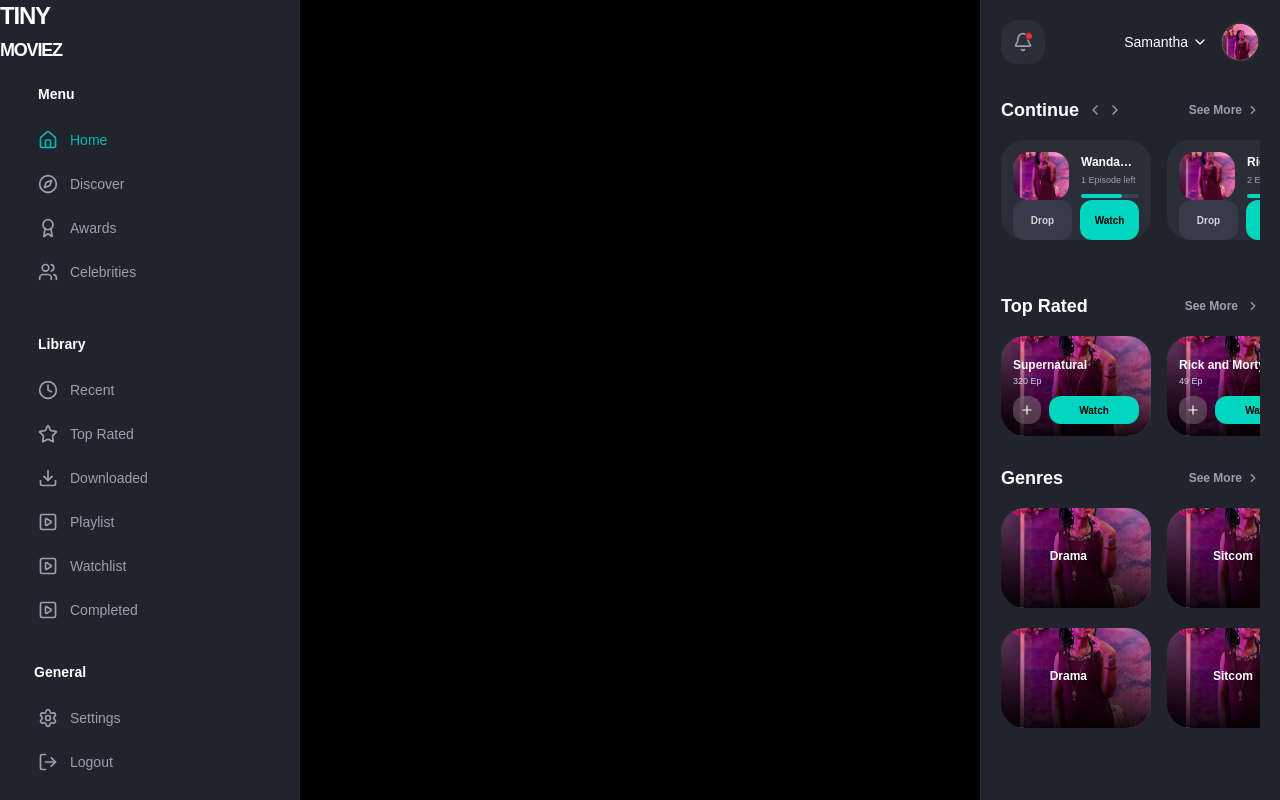
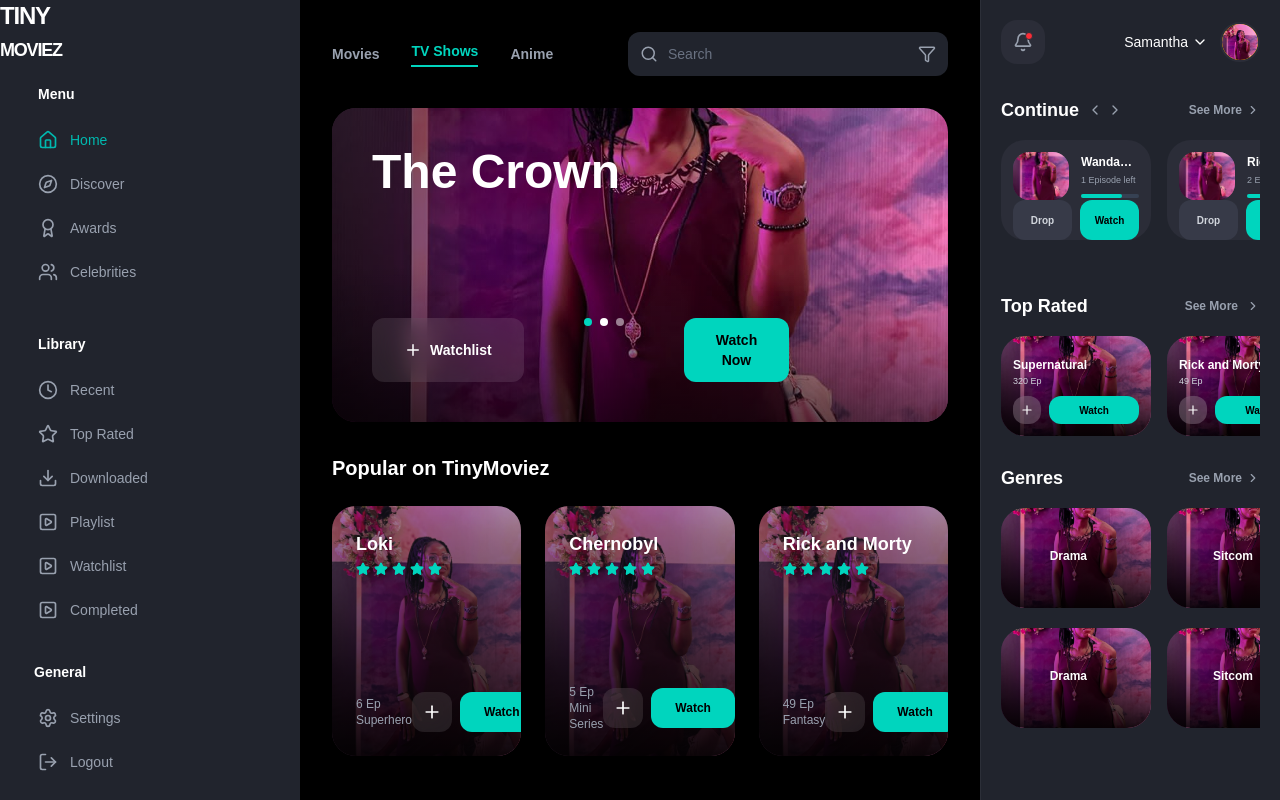
Before and after one commit to chi-touch/movie, a Next.js app: page / in a window 1280 px wide. Built offline with nearby package versions, Linux system fonts and the light colour scheme; a web font is replaced by a local one.

Commit message:
home page

```diff
--- a/src/app/page.tsx
+++ b/src/app/page.tsx
@@ -1,10 +1,162 @@
-import Image from "next/image";
+"use client"
+import { Search, Filter, ChevronLeft, ChevronRight, Plus, Star, Play } from "lucide-react"
+import Image from "next/image"
 
 export default function Home() {
+
+  const topVideo = [
+    { id: 1, title: 'The Crown', image: '/myPic.jpg', }
+
+  ]
+  const popularMovies = [
+    {
+      id: 1,
+      title: "Loki",
+      episodes: "6 Ep",
+      genre: "Superhero",
+      image: "/myPic.jpg",
+      rating: 5,
+    },
+    {
+      id: 2,
+      title: "Chernobyl",
+      episodes: "5 Ep",
+      genre: "Mini Series",
+      image: "/myPic.jpg",
+      rating: 5,
+    },
+    {
+      id: 3,
+      title: "Rick and Morty",
+      episodes: "49 Ep",
+      genre: "Fantasy",
+      image: "/myPic.jpg",
+      rating: 5,
+    },
+  ]
+
   return (
-    <div >
+    <div className="h-full w-full overflow flex flex-col gap-8 pb-3">
+
+      <div className="flex items-center justify-between">
+        <div className="flex items-center gap-8 text-gray-400 font-bold text-sm">
+          <button className="hover:text-white transition-colors">Movies</button>
+          <button className="text-teal-400 pb-1 border-b-2 border-teal-400">TV Shows</button>
+          <button className="hover:text-white transition-colors">Anime</button>
+        </div>
+
+        <div className="relative w-80">
+          <Search className="absolute left-3 top-1/2 -translate-y-1/2 text-gray-400" size={18} />
+          <input
+            type="text"
+            placeholder="Search"
+            className="w-full bg-[#21242D] text-white pl-10 pr-10 py-3 rounded-xl outline-none focus:ring-1 focus:ring-teal-400/50 text-sm font-medium placeholder-gray-500"
+          />
+          <Filter className="absolute right-3 top-1/2 -translate-y-1/2 text-gray-400 cursor-pointer hover:text-white" size={18} />
+        </div>
+      </div>
 
 
+      <div className="relative w-full h-[700px] rounded-3xl overflow-hidden group">
+        {topVideo.map((item) => (
+          <div key={item.id} className="relative w-full h-full">
+            <Image
+              src={item.image}
+              alt={item.title}
+              fill
+              className="object-cover"
+              priority
+            />
+
+            <div className="absolute inset-0 bg-gradient-to-r from-black/60 via-black/20 to-transparent" />
+            <div className="absolute inset-0 bg-gradient-to-t from-black/60 via-transparent to-transparent" />
+
+            <div className="absolute inset-x-4 top-1/2 -translate-y-1/2 flex justify-between z-10 opacity-0 group-hover:opacity-100 transition-opacity">
+              <button className="w-10 h-10 bg-white/10 backdrop-blur-md rounded-xl flex items-center justify-center hover:bg-white/20 transition-colors text-white">
+                <ChevronLeft size={20} />
+              </button>
+              <button className="w-10 h-10 bg-white/10 backdrop-blur-md rounded-xl flex items-center justify-center hover:bg-white/20 transition-colors text-white">
+                <ChevronRight size={20} />
+              </button>
+            </div>
+
+
+            <div className="absolute inset-0 p-10 flex flex-col justify-between">
+              <h1 className="text-5xl font-bold text-white max-w-md">{item.title}</h1>
+
+              <div className="flex items-end justify-between">
+                <div className="flex gap-5">
+                  <button className="flex items-center gap-2 px-8 py-3 bg-white/10 backdrop-blur-md rounded-xl text-white font-bold text-sm hover:bg-white/20 transition-colors">
+                    <Plus size={18} />
+                    Watchlist
+                  </button>
+                  <div className="flex gap-2 pb-2 ml-10">
+                    <div className="w-2 h-2 rounded-full bg-teal-400" />
+                    <div className="w-2 h-2 rounded-full bg-white" />
+                    <div className="w-2 h-2 rounded-full bg-white/50" />
+                  </div>
+
+                  <button className="flex items-center ml-10 mr-40 gap-2 px-8 py-3 bg-teal-400 rounded-xl text-black font-bold text-sm hover:bg-teal-500 transition-colors">
+                    Watch Now
+                  </button>
+                </div>
+
+                {/* <div className="flex gap-2 pb-2">
+                  <div className="w-2 h-2 rounded-full bg-teal-400" />
+                  <div className="w-2 h-2 rounded-full bg-white" />
+                  <div className="w-2 h-2 rounded-full bg-white/50" />
+                </div> */}
+              </div>
+            </div>
+          </div>
+        ))}
+      </div>
+
+
+      <div>
+        <h2 className="text-xl font-bold text-white mb-6">Popular on TinyMoviez</h2>
+
+        <div className="grid grid-cols-1 md:grid-cols-2 lg:grid-cols-3 gap-6">
+          {popularMovies.map((movie) => (
+            <div key={movie.id} className="h-[250px] rounded-3xl overflow-hidden relative group cursor-pointer bg-[#21242D]">
+              <Image
+                src={movie.image}
+                alt={movie.title}
+                fill
+                className="object-cover transition-transform duration-500 group-hover:scale-110 opacity-60"
+              />
+              <div className="absolute inset-0 bg-gradient-to-t from-black/90 via-black/40 to-transparent" />
+
+              <div className="absolute inset-0 p-6 flex flex-col justify-between">
+                <div>
+                  <h3 className="text-white font-bold text-lg mb-1">{movie.title}</h3>
+                  <div className="flex gap-1">
+                    {[...Array(5)].map((_, i) => (
+                      <Star key={i} size={14} className="fill-teal-400 text-teal-400" />
+                    ))}
+                  </div>
+                </div>
+
+                <div className="flex items-center justify-between">
+                  <div className="flex flex-col text-xs text-gray-400">
+                    <span>{movie.episodes}</span>
+                    <span>{movie.genre}</span>
+                  </div>
+
+                  <div className="flex gap-2">
+                    <button className="w-10 h-10 flex items-center justify-center bg-white/10 rounded-xl backdrop-blur-md hover:bg-white/20 transition-colors">
+                      <Plus size={20} className="text-white" />
+                    </button>
+                    <button className="px-6 h-10 bg-teal-400 text-black text-xs rounded-xl font-bold hover:bg-teal-500 transition-colors">
+                      Watch
+                    </button>
+                  </div>
+                </div>
+              </div>
+            </div>
+          ))}
+        </div>
+      </div>
     </div>
-  );
+  )
 }
```
